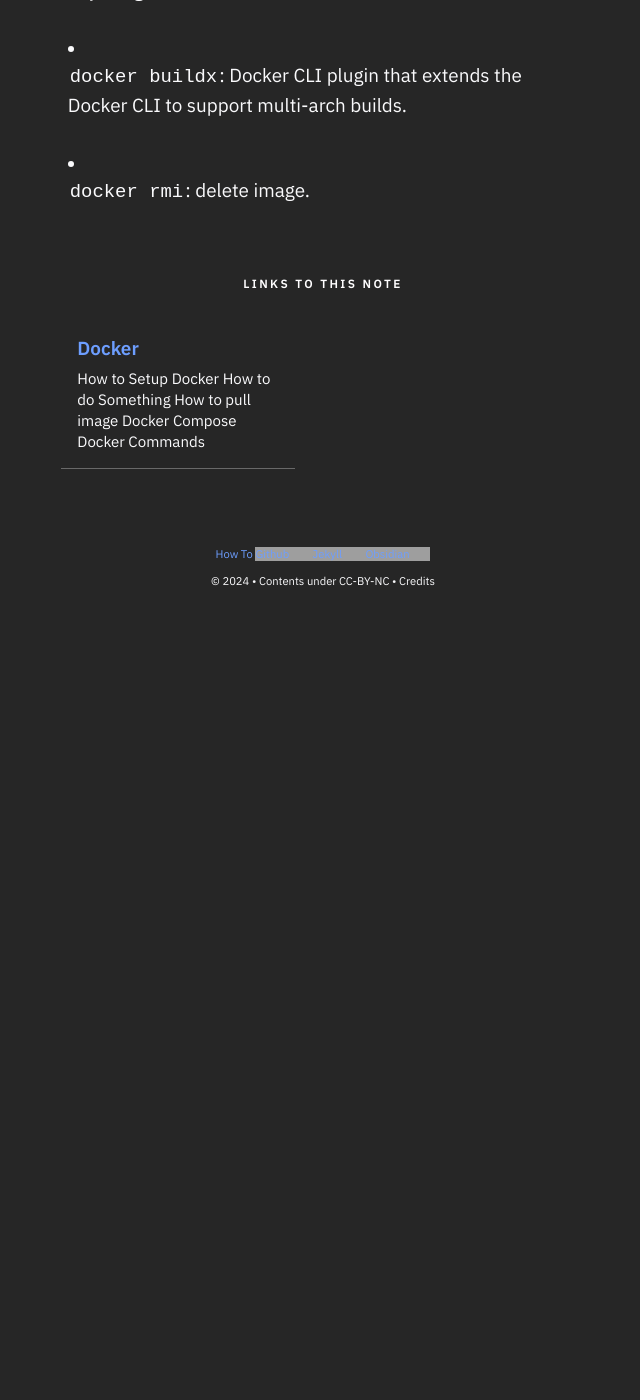
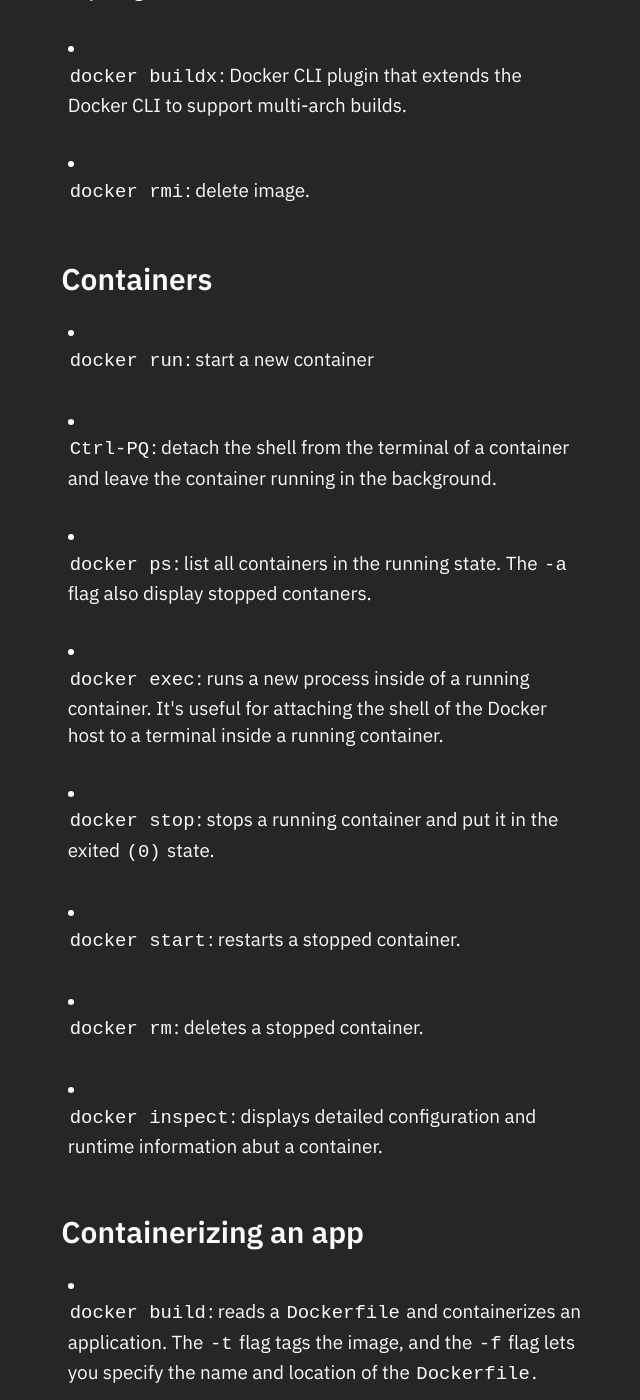
Before and after one commit to lopezrj/lopezrj.github.io, a Jekyll site: the page built from _notes/Public/Docker/Docker Commands.md, in a window 1280 px wide and 1400 px high, scrolled down 676 px. Shown: the whole window, without its empty margins (317-957 px from the left). Built offline with Jekyll 4.4.1, drawn with Linux system fonts in a browser that asks for light colours; before the commit the page ends 1306 px from its top, so only the background shows below that; some of the changed text lies outside the part shown; grey boxes are pictures that could not be loaded.

Commit message:
Docker Commands

```diff
--- a/_notes/Public/Docker/Docker Commands.md
+++ b/_notes/Public/Docker/Docker Commands.md
@@ -17,3 +17,39 @@
 - `docker buildx`: Docker CLI plugin that extends the Docker CLI to support multi-arch builds.
 
 - `docker rmi`: delete image.
+
+## Containers
+
+- `docker run`: start a new container
+
+-  `Ctrl-PQ`: detach the shell from the terminal of a container and leave the container running in the background.
+
+-  `docker ps`: list all containers in the running state. The `-a` flag also display stopped contaners.
+
+- `docker exec`: runs a new process inside of a running container. It's useful for attaching the shell of the Docker host to a terminal inside a running container.
+
+- `docker stop`: stops a running container and put it in the exited `(0)` state.
+
+- `docker start`: restarts a stopped container.
+
+- `docker rm`: deletes a stopped container.
+
+- `docker inspect`:  displays detailed configuration and runtime information abut a container.
+
+## Containerizing an app
+
+- `docker build`: reads a `Dockerfile` and containerizes an application. The `-t` flag tags the image, and the `-f` flag lets you specify the name and location of the `Dockerfile`.
+
+- The Dockerfile `FROM` instruction specifies the base image for the new image you're building.
+
+- The Dockerfile `RUN` instruction lets you to run commands inside the image during a build. Each `RUN` instruction adds a new layer to the overall image.
+
+- The Dockerfile `COPY` instruction adds files into the image as a new layer.
+
+- The Dockerfile `EXPOSE` instruction documents the network port an application uses.
+
+- The Dockerfile `ENTRYPOINT` instruction sets the default application to run when the image is started as a container.
+
+
+
+- ``
```
Also changed, not shown: _notes/Public/Kubernetes/k8sCluster-on-Fedora-CoreOS.md (renamed from _notes/Public/Kubernetes/2021-10-03-k8sCluster-on-Fedora-CoreOS.md, +0 -1 lines), _notes/Public/Welcome to the garden.md (+1 -1 lines).
